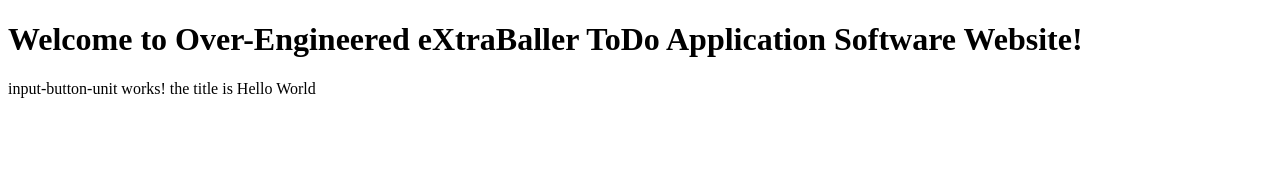
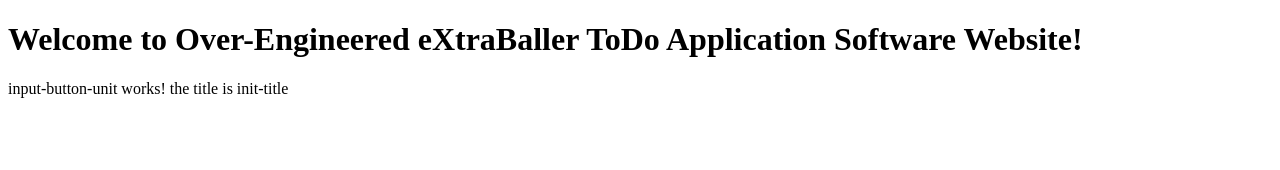
Before and after one commit to Kcils360/AngularTodo, an Angular app in the folder todo-list/: page / in a window 1280 px wide. Shown: the top 170 px of the page. Built offline with nearby package versions, Linux system fonts and the light colour scheme.

Commit message:
finished module 5

```diff
--- a/todo-list/src/app/input-button-unit/input-button-unit.component.ts
+++ b/todo-list/src/app/input-button-unit/input-button-unit.component.ts
@@ -10,10 +10,17 @@ import { Component, OnInit } from '@angular/core';
   styleUrls: ['./input-button-unit.component.css']
 })
 export class InputButtonUnitComponent implements OnInit {
-  title = 'Hello World';
-  constructor() { }
+  title = 'nOta Button';
+  constructor() {
+    this.changeTitle('constructor-title');
+  }
 
   ngOnInit(): void {
+    // this.title = 'init-title';
+    this.changeTitle('init-title');
   }
 
+  changeTitle(newTitle: string) {
+    this.title = newTitle;
+  }
 }
```
